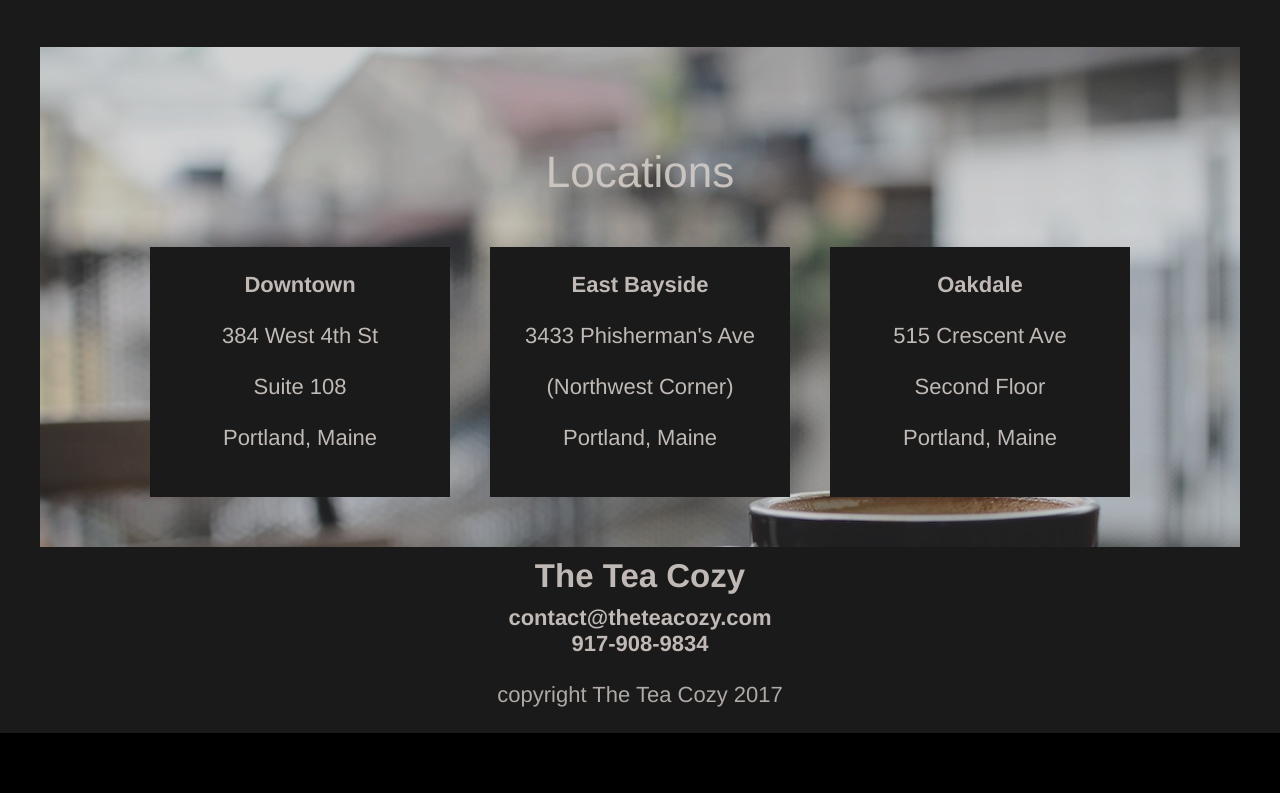
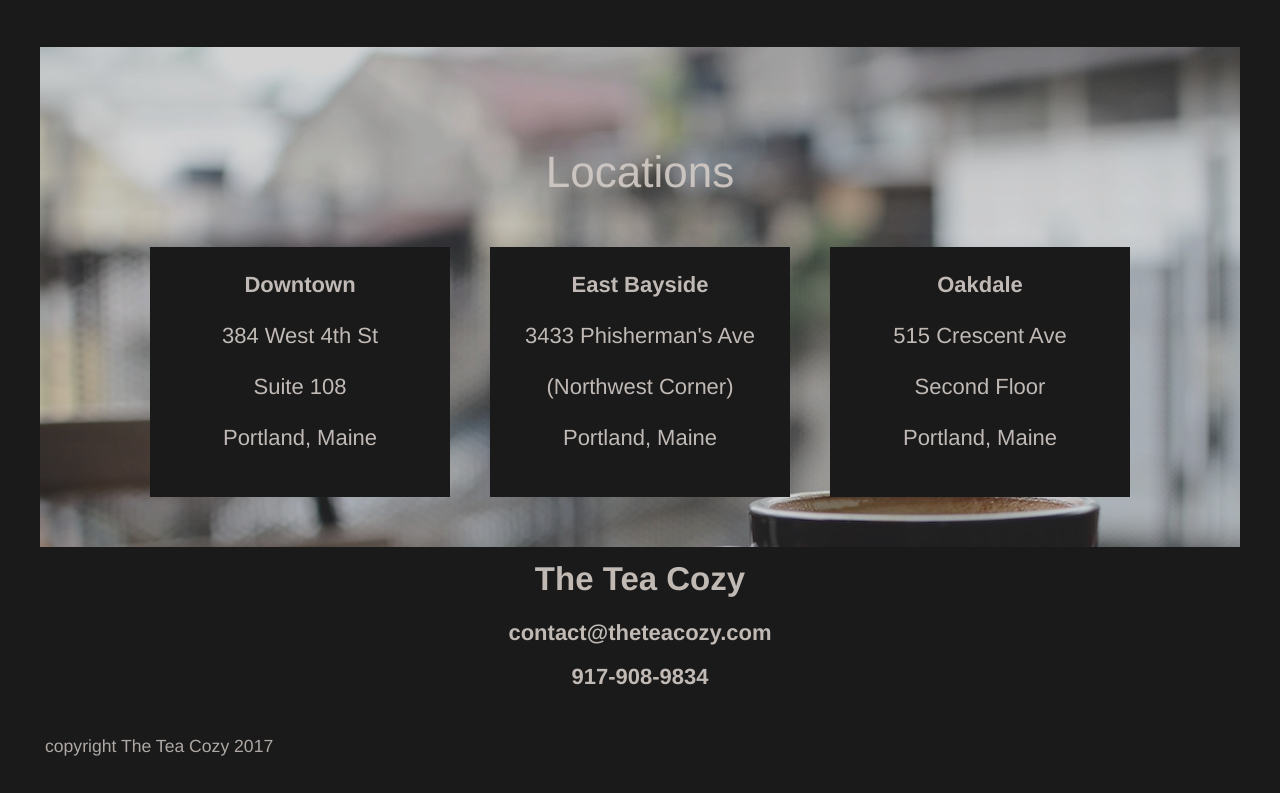
Before and after one commit to serhatprogramming/Tea-Shop--CSS-Flex, a plain HTML site: page index.html in a window 1280 px wide. Shown: the part 1401-2194 px from the top of the page. Before the commit the page ends 2134 px from the top, so only its background shows below. Drawn offline with Linux system fonts and the light colour scheme.

Commit message:
final commit

```diff
--- a/style.css
+++ b/style.css
@@ -107,3 +107,17 @@ main {
 p {
   margin: 25px;
 }
+
+footer {
+  height: 200px;
+  line-height: 2em;
+}
+
+.copyright {
+  margin-left: 20px;
+  float: left;
+}
+
+.copyright p {
+  font-size: 0.8em;
+}
```
